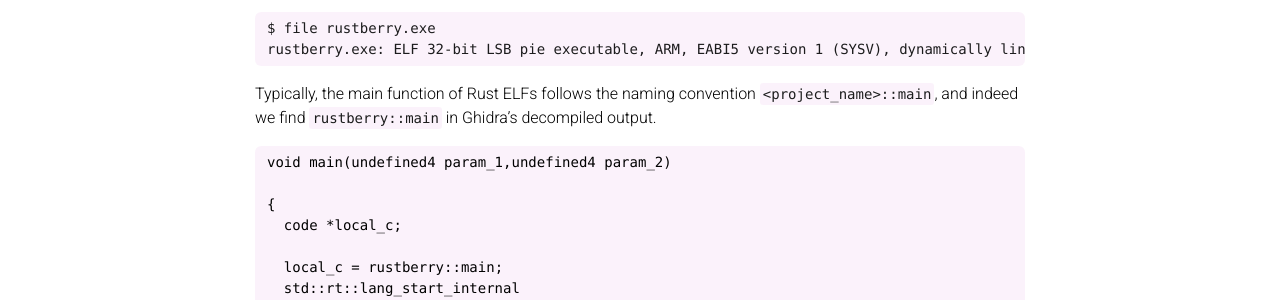
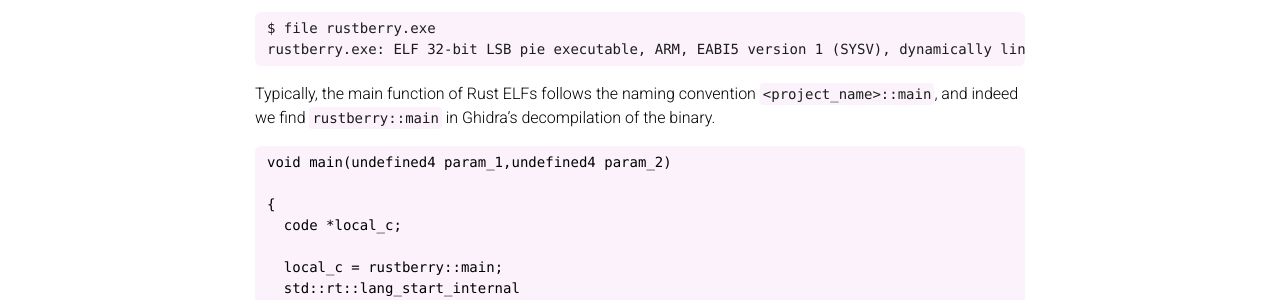
Before and after one commit to pwang00/pwang00.github.io, a Jekyll site: the page built from _posts/2023-06-04-justctf-rustberry.md, in a window 1280 px wide and 900 px high, scrolled down 424 px. Shown: the part 152-452 px from the top of the window. Built offline with Jekyll 4.4.1, drawn with Linux system fonts in a browser that asks for light colours; comment, search, counter and statistics services are not loaded; a style sheet for code colours, icons or effects is not loaded.

Commit message:
Update things

````diff
--- a/_posts/2023-06-04-justctf-rustberry.md
+++ b/_posts/2023-06-04-justctf-rustberry.md
@@ -28,7 +28,7 @@ $ file rustberry.exe
 rustberry.exe: ELF 32-bit LSB pie executable, ARM, EABI5 version 1 (SYSV), dynamically linked, interpreter /lib/ld-linux-armhf.so.3, for GNU/Linux 3.2.0, BuildID[sha1]=fe44afa081afc7b0025b39da63c436ebdc7038be, with debug_info, not stripped
 ```
 
-Typically, the main function of Rust ELFs follows the naming convention `<project_name>::main`, and indeed we find `rustberry::main` in Ghidra's decompiled output.
+Typically, the main function of Rust ELFs follows the naming convention `<project_name>::main`, and indeed we find `rustberry::main` in Ghidra's decompilation of the binary.
 
 ```c
 void main(undefined4 param_1,undefined4 param_2)
@@ -61,7 +61,7 @@ Examining it, a few things stand out:
 ```c
 __s2 = (undefined4 *)std::alloc::__default_lib_allocator::__rust_alloc(0xac,4);
 if (__s2 == (undefined4 *)0x0) {
-                /* WARNING: Subroutine does not return */
+/* WARNING: Subroutine does not return */
 alloc::alloc::handle_alloc_error(0xac,4);
 }
 __s2[0x25] = 7;
````
